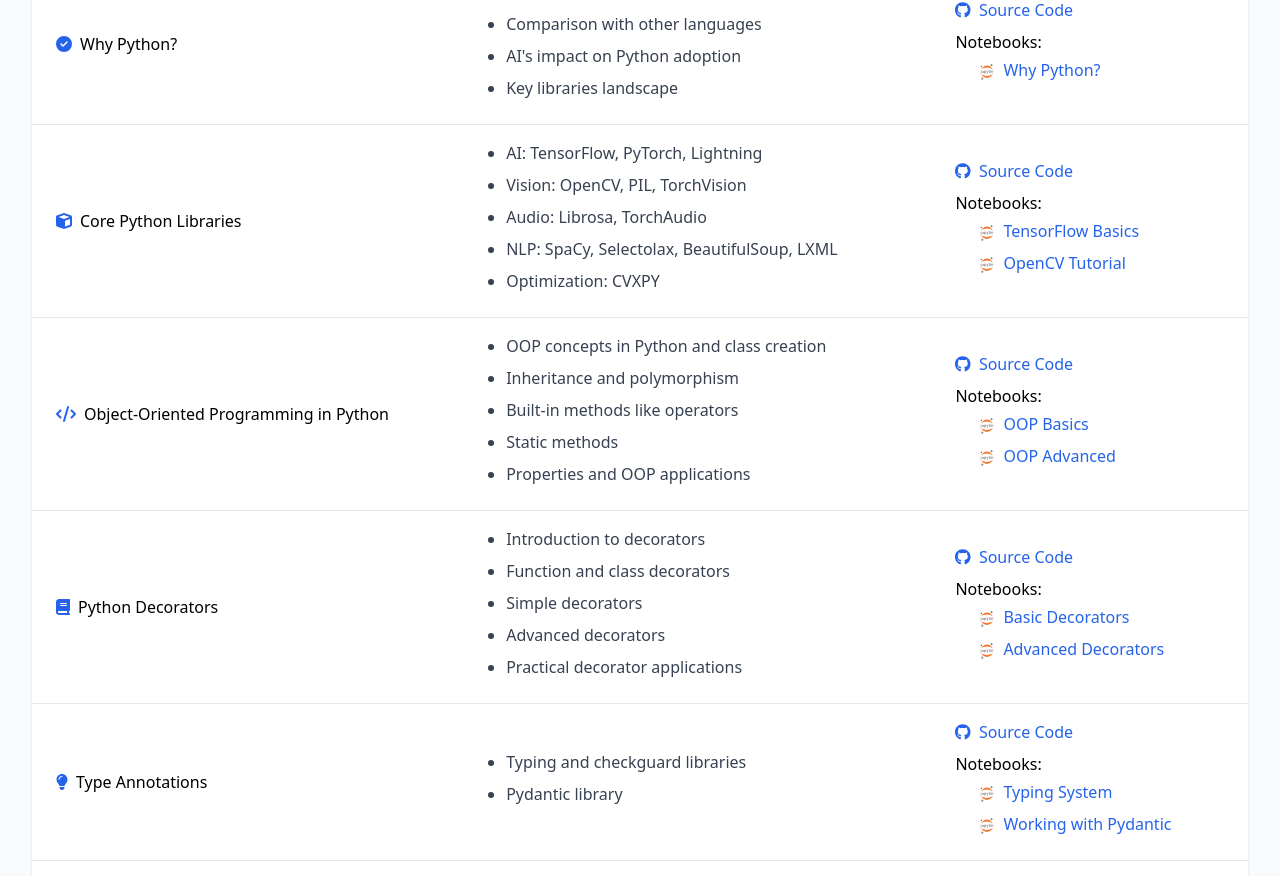
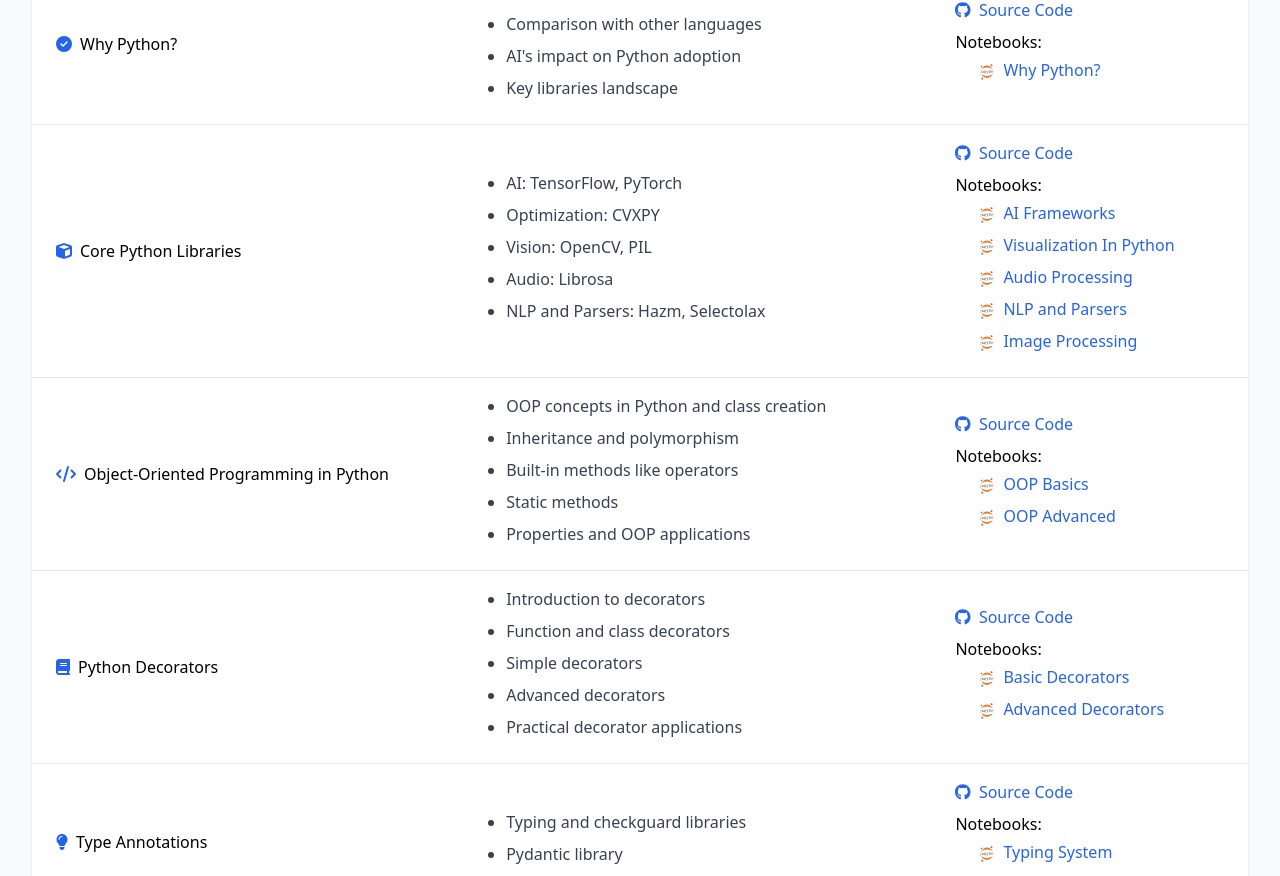
Before and after one commit to MohammadRaziei/advanced-python-course, a Next.js app: page / in a window 1280 px wide. Shown: the part 1105-1981 px from the top of the page. Built offline with nearby package versions, Linux system fonts and the light colour scheme.

Commit message:
fix libraries

```diff
--- a/pages/index.tsx
+++ b/pages/index.tsx
@@ -40,17 +40,20 @@
     title: "Core Python Libraries",
     icon: faCube,
     topics: [
-      "AI: TensorFlow, PyTorch, Lightning",
-      "Vision: OpenCV, PIL, TorchVision",
-      "Audio: Librosa, TorchAudio",
-      "NLP: SpaCy, Selectolax, BeautifulSoup, LXML",
-      "Optimization: CVXPY"
+      "AI: TensorFlow, PyTorch",
+      "Optimization: CVXPY",
+      "Vision: OpenCV, PIL",
+      "Audio: Librosa",
+      "NLP and Parsers: Hazm, Selectolax"
     ],
     resources: {
-      code: "https://github.com/MohammadRaziei/advanced-python-course/module2",
+      code: repoPath("2-python-libraries"),
       notebooks: [
-        { name: "TensorFlow Basics", url: "https://notebooks.com/tf-basics" },
-        { name: "OpenCV Tutorial", url: "https://notebooks.com/opencv" }
+        { name: "AI Frameworks", url: notebookPath("2-python-libraries/i-ai-frameworks.ipynb") },
+        { name: "Visualization In Python", url: notebookPath("2-python-libraries/ii-visualization.ipynb") },
+        { name: "Audio Processing", url: notebookPath("2-python-libraries/iii-audio-processing.ipynb") },
+        { name: "NLP and Parsers", url: notebookPath("2-python-libraries/iv-nlp-and-parsers.ipynb") },
+        { name: "Image Processing", url: notebookPath("2-python-libraries/v-image-processing.ipynb") }
       ]
     }
   },
```
